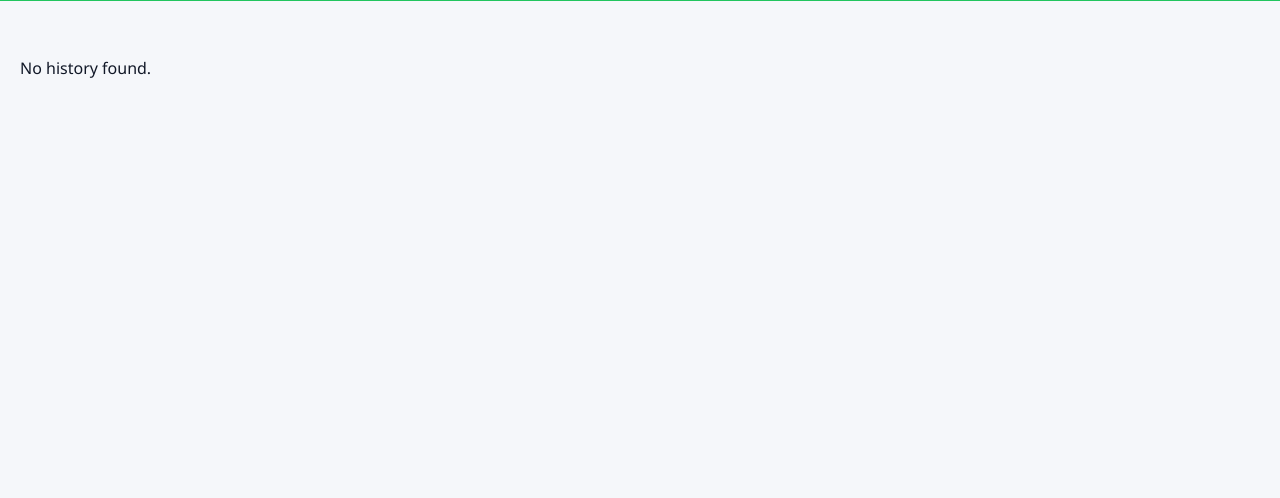
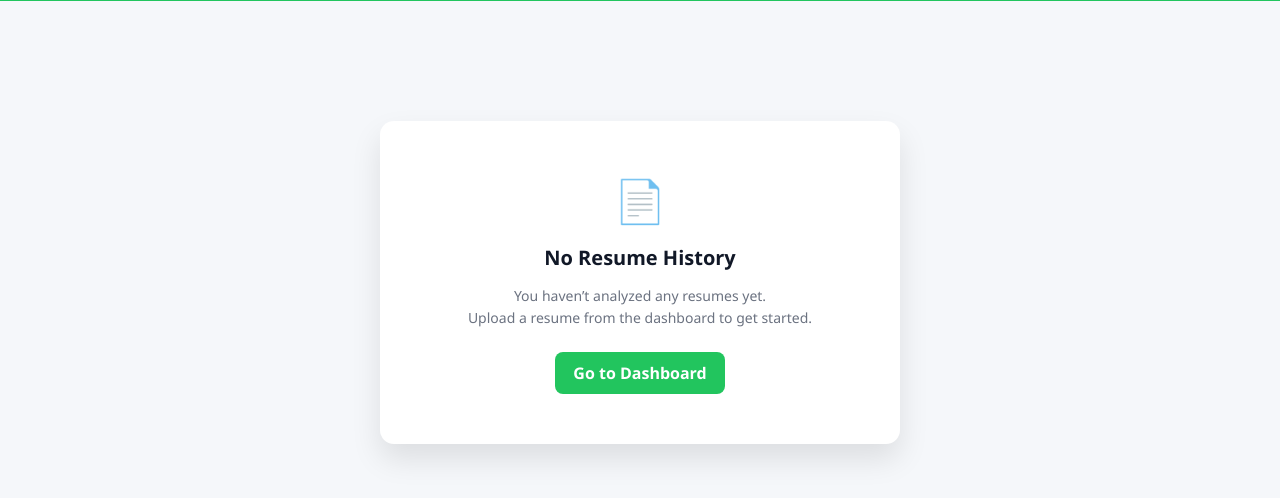
Before and after one commit to AkshayraviC09YC47/AI-Resume-Analyzer, a Flask app: template templates/history.html in a window 1280 px wide. Shown: the part 59-557 px from the top of the page. Run offline with Flask 3, Linux system fonts and the light colour scheme; the template is opened without the code that fills it, so the values that code supplies are empty.

Commit message:
Added New Features and Fresh UI

```diff
--- a/static/history.css
+++ b/static/history.css
@@ -21,3 +21,45 @@
 .delete-btn:hover {
     background: #dc2626;
 }
+
+.empty-state {
+    max-width: 520px;
+    margin: 80px auto;
+    background: #ffffff;
+    border-radius: 14px;
+    padding: 50px 40px;
+    text-align: center;
+    box-shadow: 0 15px 30px rgba(0,0,0,0.1);
+}
+
+.empty-icon {
+    font-size: 42px;
+    margin-bottom: 16px;
+}
+
+.empty-state h3 {
+    margin: 0 0 10px;
+    font-size: 20px;
+    color: #111827;
+}
+
+.empty-state p {
+    font-size: 14px;
+    color: #6b7280;
+    line-height: 1.6;
+    margin-bottom: 22px;
+}
+
+.empty-btn {
+    display: inline-block;
+    background: #22c55e;
+    color: #ffffff;
+    text-decoration: none;
+    padding: 10px 18px;
+    border-radius: 8px;
+    font-weight: 600;
+}
+
+.empty-btn:hover {
+    background: #16a34a;
+}
--- a/templates/history.html
+++ b/templates/history.html
@@ -31,9 +31,15 @@
                 <button class="delete-btn">Delete</button>
             </form>
         </div>
-    {% else %}
-        <p>No history found.</p>
-    {% endfor %}
+{% else %}
+    <div class="empty-state">
+        <div class="empty-icon">📄</div>
+        <h3>No Resume History</h3>
+        <p>You haven’t analyzed any resumes yet.<br>
+           Upload a resume from the dashboard to get started.</p>
+        <a href="/dashboard" class="empty-btn">Go to Dashboard</a>
+    </div>
+{% endfor %}
 </div>
 
 </body>
```
